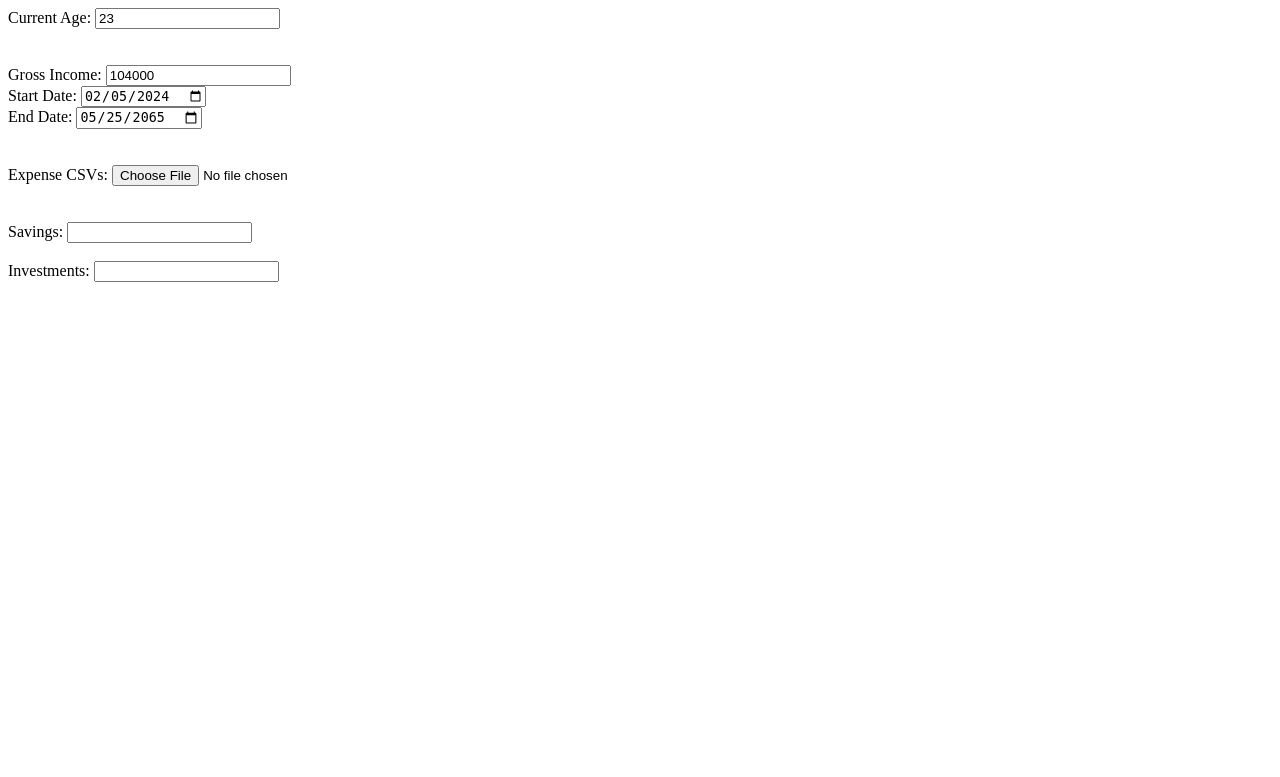
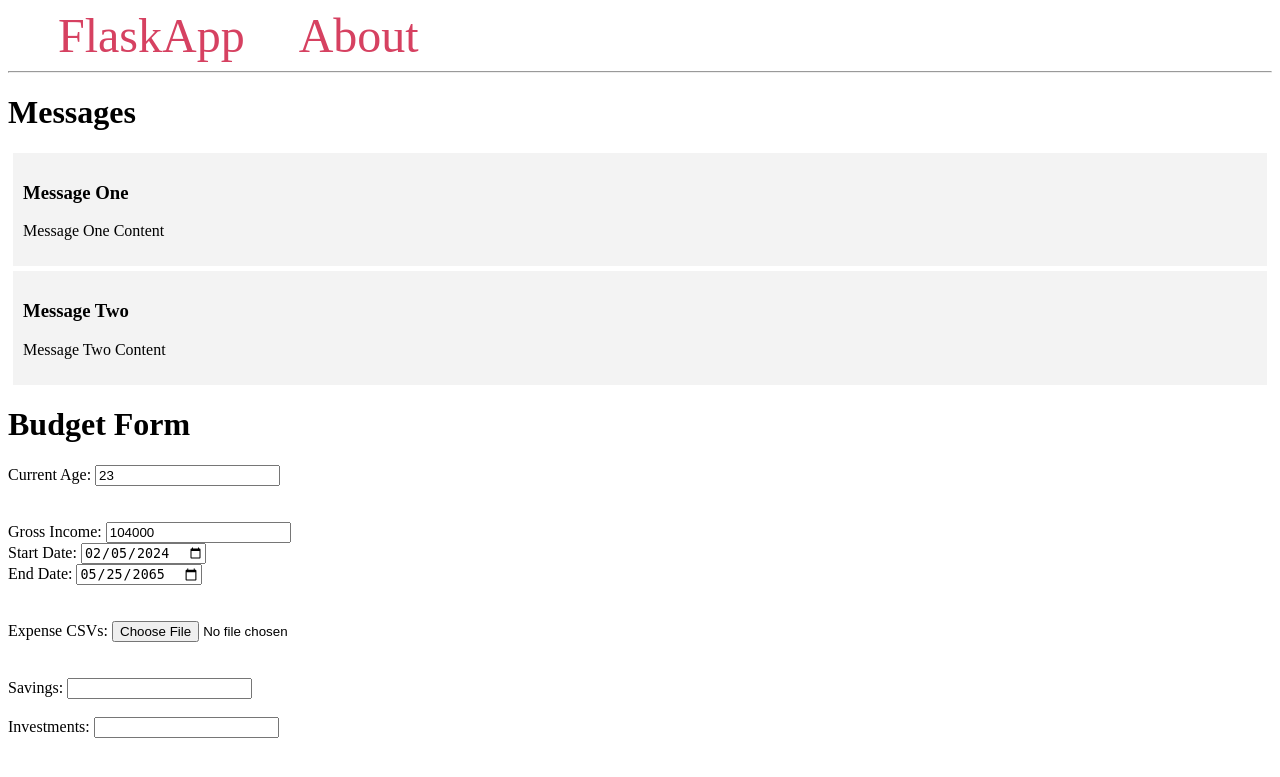
Before and after one commit to SeanDuffie/predictive-budgeting, a Flask app: page / in a window 1280 px wide. Shown: the top 777 px of the page. Run offline with Flask 3, Linux system fonts and the light colour scheme.

Commit message:
Added template example from digital ocean

```diff
--- a/app.py
+++ b/app.py
@@ -5,6 +5,9 @@
     This website allows a more convenient way for the user to utilize the budgeting tools.
     Additionally, this will display the Bokeh data visualization tools and potentially allow users
     to store and load data.
+
+    Resources:
+    - https://www.digitalocean.com/community/tutorials/how-to-use-web-forms-in-a-flask-application
 """
 import os
 
@@ -17,9 +20,15 @@ app = Flask(
     template_folder=f"{RTDIR}/web/templates"
 )
 
+messages = [{'title': 'Message One',
+             'content': 'Message One Content'},
+            {'title': 'Message Two',
+             'content': 'Message Two Content'}
+            ]
+
 @app.route("/")
-def welcome():
-    return render_template("form.html")
+def index():
+    return render_template("form.html", messages=messages)
 
 if __name__ == "__main__":
     print(RTDIR)
--- /dev/null
+++ b/web/templates/base.html
@@ -0,0 +1,31 @@
+<!DOCTYPE html>
+<html lang="en">
+    <head>
+        <meta charset="UTF-8">
+        <title>{% block title %} {% endblock %} - FlaskApp</title>
+        <style>
+            .message {
+                padding: 10px;
+                margin: 5px;
+                background-color: #f3f3f3
+            }
+            nav a {
+                color: #d64161;
+                font-size: 3em;
+                margin-left: 50px;
+                text-decoration: none;
+            }
+        </style>
+    </head>
+
+    <body>
+        <nav>
+            <a href="{{ url_for('index') }}">FlaskApp</a>
+            <a href="#">About</a>
+        </nav>
+        <hr>
+        <div class="content">
+            {% block content %} {% endblock %}
+        </div>
+    </body>
+</html>
--- a/web/templates/form.html
+++ b/web/templates/form.html
@@ -1,10 +1,15 @@
-<!DOCTYPE html>
-<html lang="en">
-    <head>
-        <title>Budget Form</title>
-    </head>
+{% extends 'base.html' %}
 
-    <body>
+{% block content %}
+    <h1>{% block title %} Messages {% endblock %}</h1>
+    {% for message in messages %}
+        <div class='message'>
+            <h3>{{ message['title'] }}</h3>
+            <p>{{ message['content'] }}</p>
+        </div>
+    {% endfor %}
+
+    <h1>Budget Form</h1>
     <form>
         <label for="age">Current Age:</label>
         <input
@@ -50,5 +55,4 @@
         <input type="number" id="invest" name="invest">
         <br><br>
     </form>
-    </body>
-</html>
+{% endblock %}
```
Lines whose indentation alone changed are shown as unchanged.
